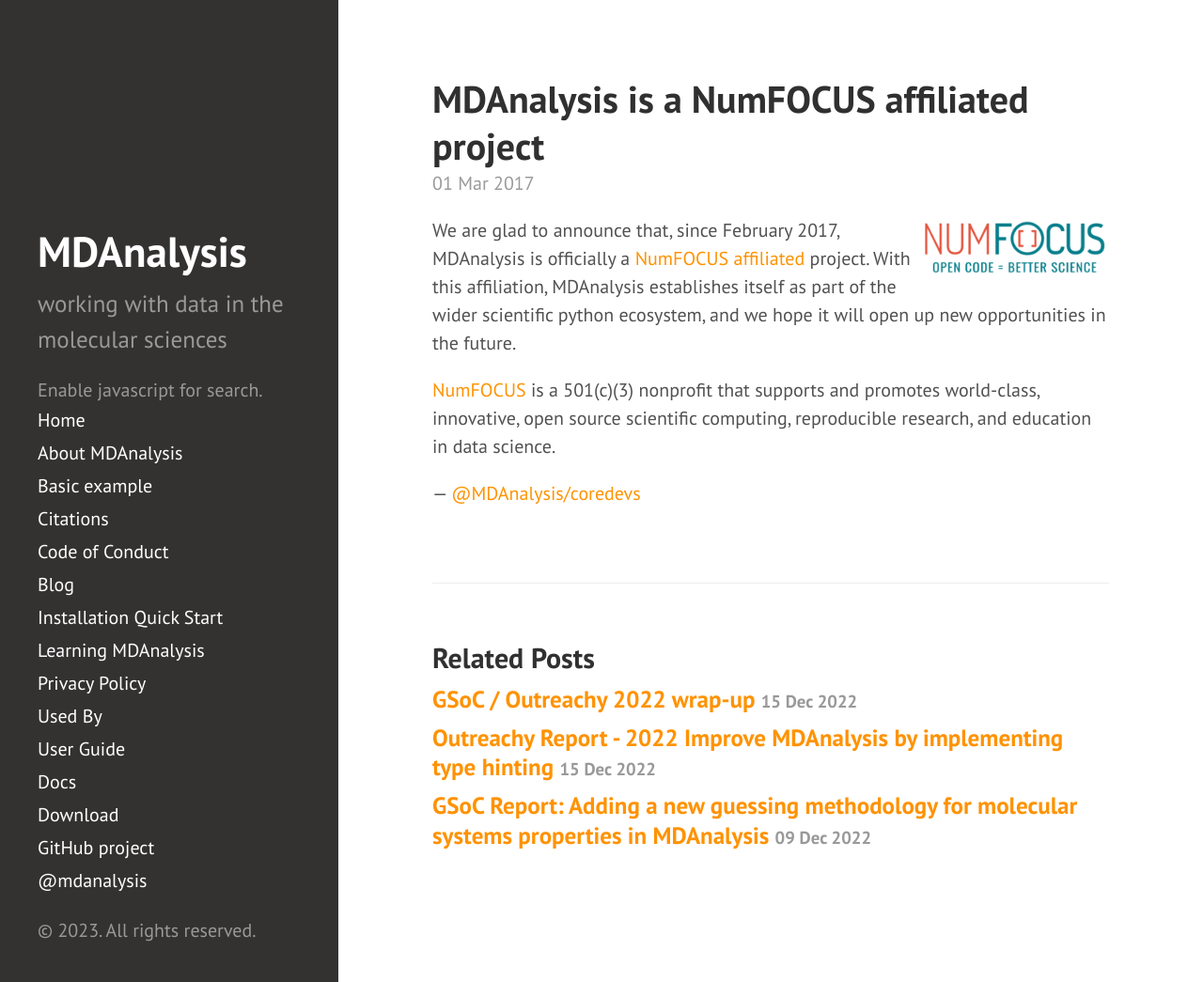
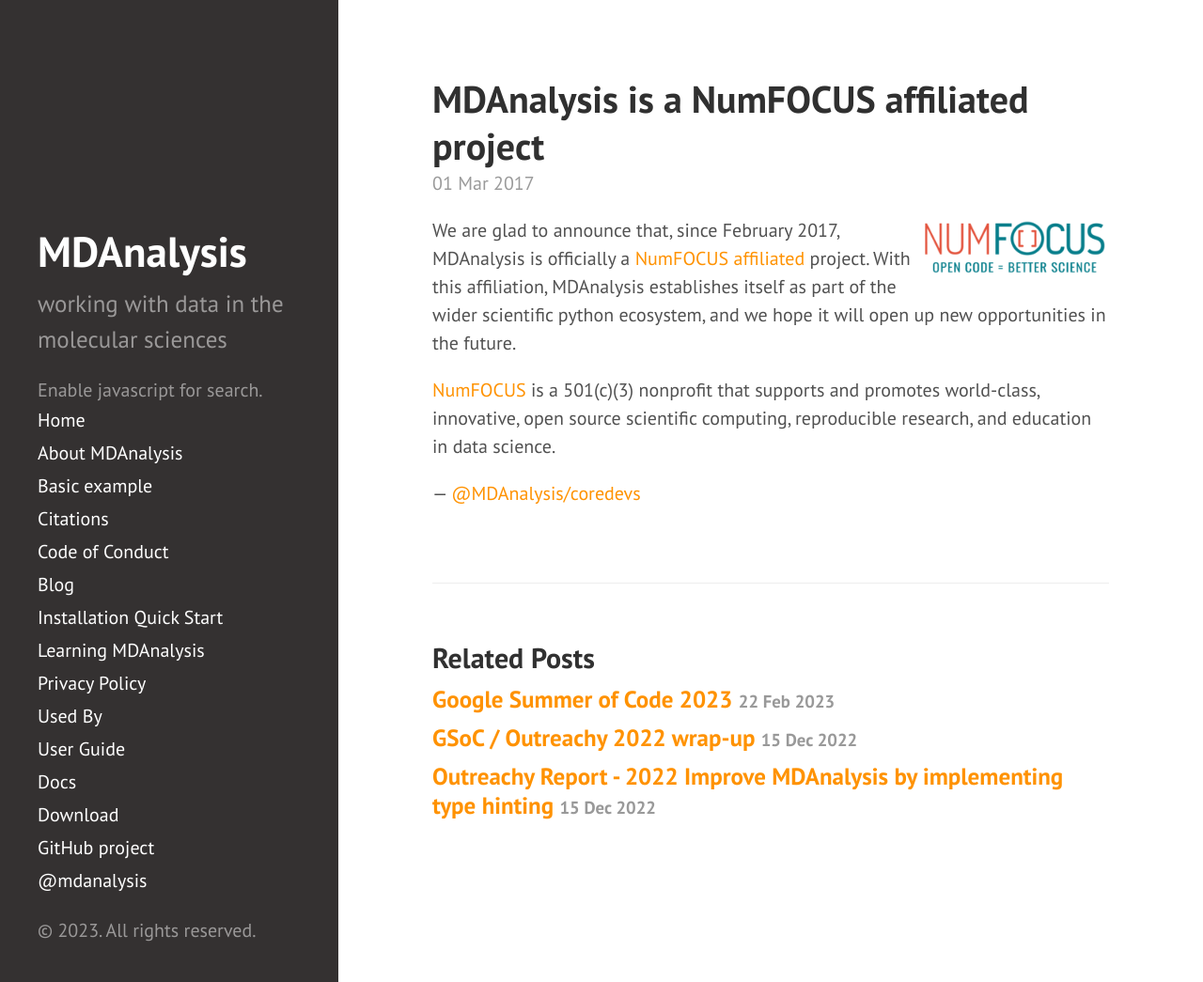
Before and after one commit to MDAnalysis/MDAnalysis.github.io, a Jekyll site: the page built from _posts/2017-03-01-numfocus.md, in a window 1280 px wide and 1045 px high. Shown: the whole window at 94% size. Built offline with Jekyll 4.4.1, drawn with Linux system fonts in a browser that asks for light colours; comment, search, counter and statistics services are not loaded; part of the change alters nothing that is shown.

Commit message:
GSoC 2023 blog post draft (#268)
* GSoC 2023 blog post draft

* Apply suggestions from code review

* add gsoc list to config

* remove SASA project

We have an active PR open for SASA. https://github.com/MDAnalysis/mdanalysis/pull/4025

* embed MDAnalysis 2021 trailer

* post updates

  - fix project numbering (now same as in https://github.com/MDAnalysis/mdanalysis/wiki/GSoC-2023-Project-Ideas)
  - fix broken link constructs to GSoC list
  - add final remarks subheading for better showing difference between requirements and comments
  - add Discord as contact to last paragraph
  - close with a friendly sign off
  - use GitHub and Discord team handles in signature

* fixed Discord gsoc-mentor handle

* removed unavailable mentors

---------

Co-authored-by: Rocco Meli <r.meli@bluemail.ch>
Co-authored-by: Lily Wang <31115101+lilyminium@users.noreply.github.com>

```diff
--- a/_config.yml
+++ b/_config.yml
@@ -70,6 +70,9 @@ mailinglists:
   developer:
     name:         developer
     url:          https://groups.google.com/group/mdnalysis-devel
+  gsoc:
+    name:         MDAnalysis GSoC list
+    url:          https://groups.google.com/a/mdanalysis.org/g/gsoc
 twitter:
   name:           mdanalysis
   url:            https://twitter.com/mdanalysis
--- /dev/null
+++ b/_posts/2023-02-22-gsoc2023.md
@@ -0,0 +1,148 @@
+---
+layout: post
+title: Google Summer of Code 2023
+---
+
+<p>
+<img
+src="https://developers.google.com/open-source/gsoc/resources/downloads/GSoC-Vertical.svg"
+title="Google Summer of Code 2023" alt="Google Summer of Code with
+MDAnalysis 2023"
+style="float: right; height: 10em; " />
+</p>
+
+MDAnalysis has been accepted as an [organization][org] for [Google Summer of
+Code 2023][gsoc]! If you are interested in working with us this summer and you
+are new to open source, please read the advice and links below and write to us
+on the [GSoC with MDAnalysis mailing list][mailing list].
+
+We are looking forward to all applications from *any new and beginner
+open source contributors over 18 years old* or *students*. Projects
+are scoped as either 175-hour (medium) or 350-hour (long) size. The
+duration can be extended from the standard 12 weeks to 22 weeks.
+
+The application window **deadline** is **April 4, 2023 - 18:00 UTC**.
+As part of the application process you must familiarize
+yourself with [Google Summer of Code 2023][gsoc].
+
+If you are interested in working with us please read on and contact us
+on our [GSoC with MDAnalysis mailing list][mailing list].  Apply as
+soon as possible at
+[https://summerofcode.withgoogle.com](https://summerofcode.withgoogle.com);
+the application window opens on March 20, 2023 but potential GSoC
+Contributors are expected to familiarize themselves with application
+requirements and mentoring organizations as soon as possible. It's
+also never too early to discuss application ideas with us!
+
+## Project Ideas
+
+If you have your own idea about a potential project we'd love to work with you
+to develop this idea; please write to us on the [mailing list][]
+to discuss it there.
+
+We also have listed several [possible projects][ideas] for you to work on. Our
+initial list of ideas (see summaries in the table below) contains various
+projects of different scope and with different skill requirements. However,
+check the [ideas][] page — we might add more ideas after the posting date of
+this post.
+
+Our experience shows that having the listed skills increases the
+chances that a project will be completed successfully, so we use them
+as part of our decision criteria in choosing GSoC contributors.
+
+
+
+| project | name                                                                                                                                                      | difficulty | project size | description                                                                                    | skills                      | mentors                                |
+|---------|-----------------------------------------------------------------------------------------------------------------------------------------------------------|------------|------------|------------------------------------------------------------------------------------------------|-----------------------------|----------------------------------------|
+| 1       | [Generalise Groups]({{ site.github.wiki }}/GSoC-2023-Project-Ideas#project-1-bead-and-ring-groups)                                         | hard     | 350 hours   | Generalise concept of groups                                                                   | Python, NetworkX, Molecular modelling                  | @fiona-naughton, @richardjgowers, @yuxuanzhuang, @RMeli |
+| 2       | [Extend MDAnalysis Interoperability]({{ site.github.wiki }}/GSoC-2023-Project-Ideas#project-2-extend-interoperability)                  | medium     | 350 hours   | Extend converters module to other relevant packages                                            | Python, Molecular Modelling                      | @fiona-naughton, @hmacdope, @yuxuanzhuang, @RMeli|
+| 3       | [Benchmarking and performance optimization]({{ site.github.wiki }}/GSoC-2023-Project-Ideas#project-3-benchmarking-and-performance-optimization)                  | medium/hard     | 175 hours   |  write benchmarks for automated performance analysis and address performance bottlenecks | Python, Molecular Modelling                      | @hmacdope, @orbeckst, @RMeli |
+| 4       | [Transport property calculations]({{ site.github.wiki }}/GSoC-2023-Project-Ideas#project-4-transport-property-calculations) | medium     | 350 hours   |  write analysis code to calculate physical transport properties | Python, Physics/Mathematics      | @orionarcher, @hmacdope |
+| 5       | [Implementation of parallel analysis framework]({{ site.github.wiki }}/GSoC-2023-Project-Ideas#project-5-implementation-of-parallel-analysis-in-mdanalysis) | hard     | 350 hours   |  implement parallel framework in MDAnalysis| Python, Parallel Programming, Molecular Modelling      | @yuxuanzhuang, @orbeckst, @RMeli |
+
+
+
+## Information for prospective GSoC Contributors
+
+You must meet our [own requirements] if you want to be a GSoC
+Contributor with MDAnalysis this year (read all the docs behind these
+links!). You must also meet the [eligibility criteria]. Our [GSoC
+FAQ][] collects common questions from applicants.
+
+The MDAnalysis community values diversity and is committed to providing a
+productive, harassment-free environment to every member. Our [Code of Conduct]
+explains the values that we as a community uphold. *Every member (and every
+GSoC Contributor) agrees to follow the [Code of Conduct]*.
+
+As a start to get familiar with MDAnalysis and open source development you
+should follow these steps:
+
+### Watch the MDAnalysis Trailer
+
+The [MDAnalysis Trailer](https://www.youtube.com/watch?v=uMAfvwFkD3o) on YouTube
+is a one minute introduction to MDAnalysis.
+
+<div class="js-video">
+	<iframe src="https://www.youtube.com/embed/uMAfvwFkD3o" frameborder="0"
+	allowfullscreen class="video"></iframe>
+</div>
+
+
+### Complete the Quick Start Guide
+
+We have a [Quick Start Guide] explaining the basics of MDAnalysis. You
+should go through it at least once to understand how MDAnalysis is
+used. Continue reading the [User Guide] to learn more.
+
+### Introduce yourself to us
+
+Introduce yourself on the [mailing list]. Tell us your GitHub handle, what you plan to work
+on during the summer or what you have already done with MDAnalysis.
+
+### Close an issue of MDAnalysis
+
+You must have *at least one commit in the development branch of MDAnalysis* in
+order to be eligible, i.e., you must demonstrate that you have been seriously
+engaged with the MDAnalysis project.  We have a list of [easy bugs][] and
+suggested [GSOC Starter issues][GSOC Starter] to work on in our issue tracker
+on GitHub. *We only accept one [GSOC Starter issue][GSOC Starter] per
+applicant* so that everybody gets a chance. If you want to dive deeper, we
+encourage you to tackle some of the other issues in our issue tracker.
+
+We also appreciate contributions which add more tests or update/improve our documentation.
+
+## Final remarks
+
+We recommend you start your application by working on an issue. It will give
+you a better understanding of MDAnalysis as a project and improve the quality
+of your application.
+
+To start developing for MDAnalysis have a look at our guide on
+[contributing to MDAnalysis][dev-guide] and write to us on the [GSoC
+with MDAnalysis mailing list][mailing list] if you have more questions
+about setting up a development environment or how to contribute. We
+are also happy to chat on our [{{ site.discord.name }} Discord
+server][discord] in the `#gsoc` channel (join with the public
+[invitation link]({{ site.baseurl }}/#participating)).
+
+We look forward to working with you in GSoC 2023!
+
+
+— MDAnalysis GSoC mentors (GitHub [@MDAnalysis/gsoc-mentors], Discord `@gsoc-mentor`)
+
+
+[org]: https://summerofcode.withgoogle.com/programs/2023/organizations/mdanalysis
+[Code of Conduct]: {{ site.baseurl }}/pages/conduct/
+[eligibility criteria]: https://developers.google.com/open-source/gsoc/faq#what_are_the_eligibility_requirements_for_participation
+[own requirements]: {{ site.github.wiki }}/Google-Summer-Of-Code#our-expectations-from-gsoc-contributors
+[easy bugs]: https://github.com/MDAnalysis/mdanalysis/issues?q=is%3Aopen+is%3Aissue+label%3ADifficulty-easy
+[GSOC Starter]: https://github.com/MDAnalysis/mdanalysis/issues?q=is%3Aopen+is%3Aissue+label%3A%22GSOC+Starter%22
+[Quick Start Guide]: https://userguide.mdanalysis.org/stable/quickstart.html
+[User Guide]: https://userguide.mdanalysis.org/
+[ideas]: {{ site.github.wiki }}/GSoC-2023-Project-Ideas
+[gsoc]: https://summerofcode.withgoogle.com/
+[dev-guide]: https://userguide.mdanalysis.org/stable/contributing.html
+[mailing list]: {{ site.mailinglists.gsoc.url }}
+[GSoC FAQ]: {{ site.github.wiki }}/GSoC-FAQ
+[@MDAnalysis/gsoc-mentors]: https://github.com/orgs/MDAnalysis/teams/gsoc-mentors
+[discord]: {{ site.discord.url }}
```
